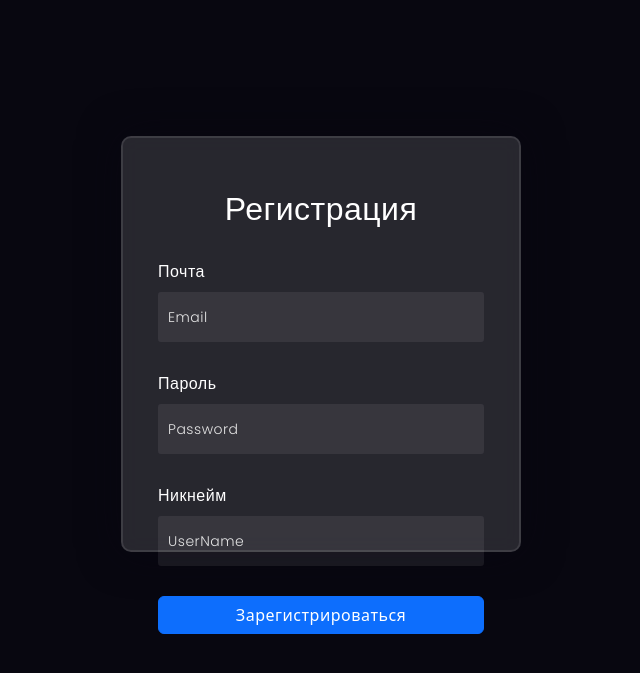
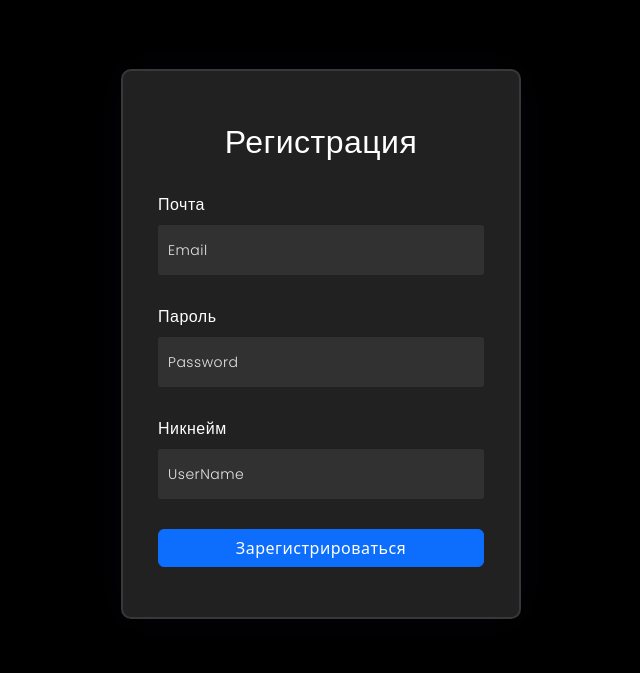
Before and after one commit to tiboga/hackathon, a Flask app: page /registration in a window 1280 px wide. Shown: the part 56-729 px from the top of the page, without its empty margins (319-959 px from the left). Run offline with Flask 3, Linux system fonts and the light colour scheme.

Commit message:
updated html

```diff
--- a/main.py
+++ b/main.py
@@ -265,7 +265,7 @@ def change_data():
                 old_user = db_sess.query(User).filter(User.id == current_user.id).first()
                 old_user.username = newname
                 db_sess.commit()
-                flash("'ㅤㅤㅤㅤㅤㅤㅤㅤㅤㅤㅤㅤㅤㅤㅤНикнейм изменён!", 'success')
+                flash("Никнейм изменён!", 'success')
                 return redirect('/profile')
             else:
                 flash("Никнейм уже использован или его длина больше длины 22 символа", 'danger')
@@ -372,7 +372,7 @@ def reward():
             generate_certificate(name, template_path, output_path)
             return send_from_directory(os.path.dirname(output_path), os.path.basename(output_path), as_attachment=True)
         else:
-            flash('ㅤㅤㅤㅤㅤㅤㅤㅤㅤㅤㅤㅤㅤㅤㅤДля получения грамоты необходимо не менее 50 баллов рейтинга!', 'danger')
+            flash('Для получения грамоты необходимо не менее 50 баллов рейтинга!', 'danger')
     else:
         flash('Войдите в аккаунт!', 'danger')
         return redirect('/')
--- a/templates/change_data.html
+++ b/templates/change_data.html
@@ -14,7 +14,7 @@ body{
     top: 50%;
 }
 form{
-    height: 52%;
+    height: 550px;
     max-height: 520px;
     width: 40%;
     max-width: 400px;
--- a/templates/login_page.html
+++ b/templates/login_page.html
@@ -27,8 +27,8 @@ body{
     top: 50%;
 }
 form{
-    height: 52%;
-    max-height: 520px;
+    height: 550px;
+    max-height: 550px;
     width: 40%;
     max-width: 400px;
     background-color: rgba(255,255,255,0.13);
--- a/templates/main_page.html
+++ b/templates/main_page.html
@@ -12,7 +12,7 @@ body {
 }
 form{
     height: 52%;
-    max-height: 520px;
+    max-height: 550px;
     width: 40%;
     max-width: 400px;
     background-color: rgba(255,255,255,0.13);
--- a/templates/register_page.html
+++ b/templates/register_page.html
@@ -16,7 +16,7 @@
     box-sizing: border-box;
 }
 body{
-    background-color: #080710;
+    background-color: #000000;
 }
 .background{
     width: 430px;
@@ -33,8 +33,8 @@ body{
     border-radius: 50%;
 }
 form{
-    height: 52%;
-    max-height: 530px;
+    height: 550px;
+    max-height: 550px;
     width: 40%;
     max-width: 400px;
     background-color: rgba(255,255,255,0.13);
```
